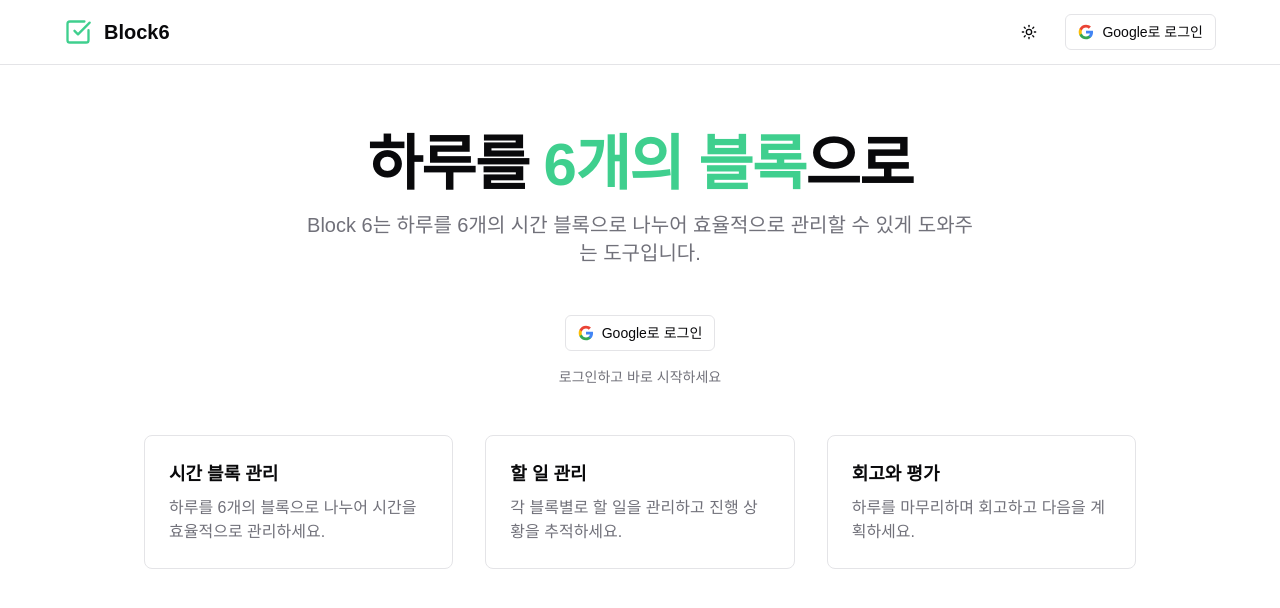
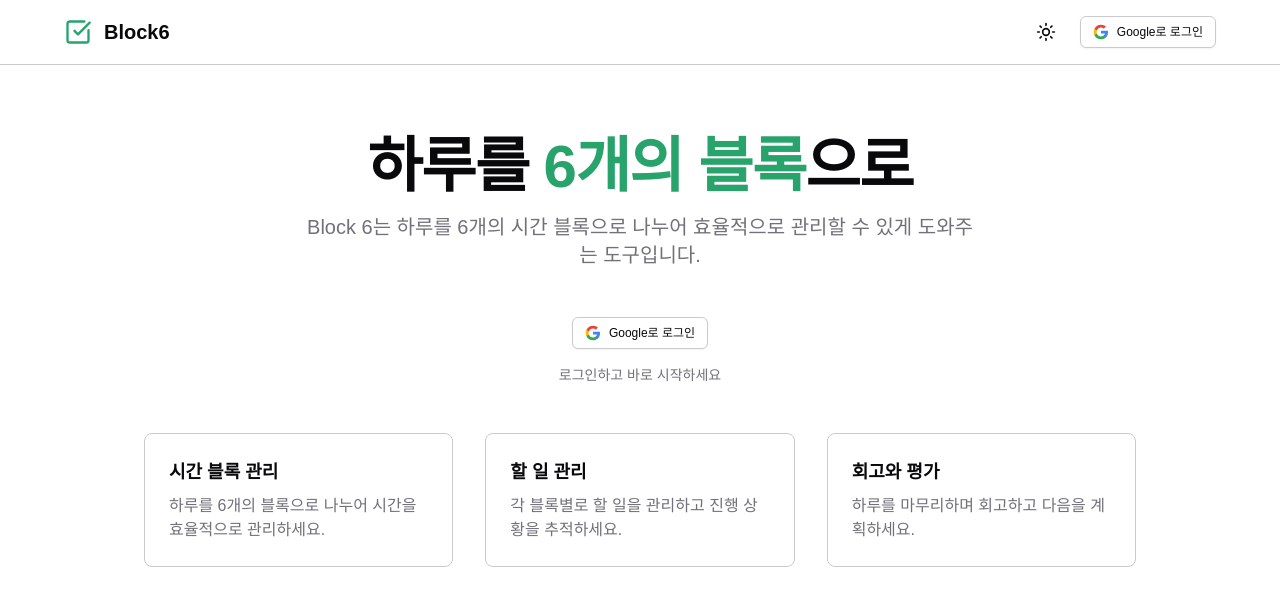
Before and after one commit to hyeyoom/thermite, a Next.js app: page / in a window 1280 px wide. Shown: the top 608 px of the page. Built offline with nearby package versions, Linux system fonts and the light colour scheme; no server answers.

Commit message:
refactor: improved light-mode theme

```diff
--- a/app/globals.css
+++ b/app/globals.css
@@ -20,20 +20,20 @@
     --card-foreground: 240 10% 3.9%;
     --popover: 0 0% 100%;
     --popover-foreground: 240 10% 3.9%;
-    --primary: 153 60% 53%;
-    --primary-foreground: 355 100% 100%;
-    --secondary: 150 5.8% 95.9%;
-    --secondary-foreground: 153 60% 53%;
+    --primary: 153 60% 40%;
+    --primary-foreground: 144 10% 9%;
+    --secondary: 144 10% 95%;
+    --secondary-foreground: 153 60% 40%;
     --muted: 240 4.8% 95.9%;
     --muted-foreground: 240 3.8% 46.1%;
-    --accent: 150 45% 97%;
-    --accent-foreground: 153 60% 53%;
+    --accent: 144 10% 95%;
+    --accent-foreground: 153 60% 40%;
     --destructive: 0 84.2% 60.2%;
     --destructive-foreground: 0 0% 98%;
-    --border: 240 5.9% 90%;
-    --input: 240 5.9% 90%;
-    --ring: 153 60% 53%;
-    --chart-1: 153 60% 53%;
+    --border: 240 5.9% 80%;
+    --input: 240 5.9% 80%;
+    --ring: 153 60% 40%;
+    --chart-1: 153 60% 40%;
     --chart-2: 173 58% 39%;
     --chart-3: 197 37% 24%;
     --chart-4: 43 74% 66%;
--- a/components/ui/button.tsx
+++ b/components/ui/button.tsx
@@ -1,29 +1,28 @@
 import * as React from "react"
 import { Slot } from "@radix-ui/react-slot"
 import { cva, type VariantProps } from "class-variance-authority"
-
 import { cn } from "@/lib/utils"
 
 const buttonVariants = cva(
-  "inline-flex items-center justify-center gap-2 whitespace-nowrap rounded-md text-sm font-medium ring-offset-background transition-colors focus-visible:outline-none focus-visible:ring-2 focus-visible:ring-ring focus-visible:ring-offset-2 disabled:pointer-events-none disabled:opacity-50 [&_svg]:pointer-events-none [&_svg]:size-4 [&_svg]:shrink-0",
+  "inline-flex items-center justify-center whitespace-nowrap rounded-md text-sm font-medium transition-colors focus-visible:outline-none focus-visible:ring-1 focus-visible:ring-ring disabled:pointer-events-none disabled:opacity-50",
   {
     variants: {
       variant: {
-        default: "bg-primary text-primary-foreground hover:bg-primary/90",
+        default: "bg-primary text-primary-foreground shadow hover:bg-primary/90",
         destructive:
-          "bg-destructive text-destructive-foreground hover:bg-destructive/90",
+          "bg-destructive text-destructive-foreground shadow-sm hover:bg-destructive/90",
         outline:
-          "border border-input bg-background hover:bg-accent hover:text-accent-foreground",
+          "border border-input bg-background shadow-sm hover:bg-accent hover:text-accent-foreground",
         secondary:
-          "bg-secondary text-secondary-foreground hover:bg-secondary/80",
+          "bg-secondary text-secondary-foreground shadow-sm hover:bg-secondary/80",
         ghost: "hover:bg-accent hover:text-accent-foreground",
         link: "text-primary underline-offset-4 hover:underline",
       },
       size: {
-        default: "h-10 px-4 py-2",
-        sm: "h-9 rounded-md px-3",
-        lg: "h-11 rounded-md px-8",
-        icon: "h-10 w-10",
+        default: "h-9 px-4 py-2",
+        sm: "h-8 rounded-md px-3 text-xs",
+        lg: "h-10 rounded-md px-8",
+        icon: "h-9 w-9",
       },
     },
     defaultVariants: {
@@ -33,7 +32,7 @@
   }
 )
 
-export interface ButtonProps
+interface ButtonProps
   extends React.ButtonHTMLAttributes<HTMLButtonElement>,
     VariantProps<typeof buttonVariants> {
   asChild?: boolean
```
